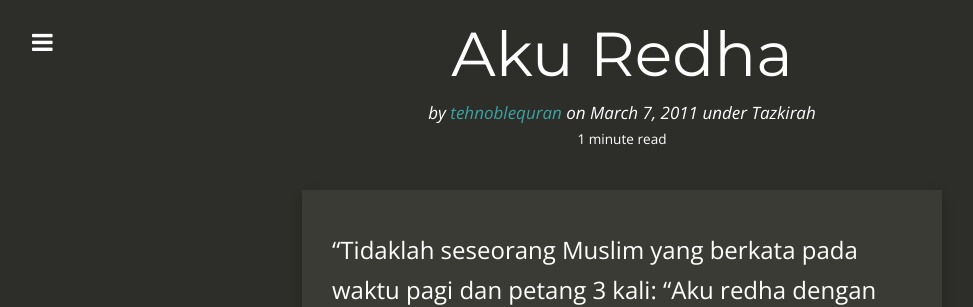
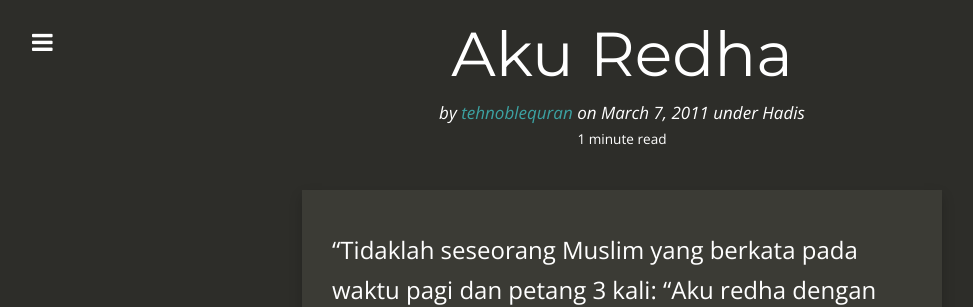
Before and after one commit to kedamaian/swsyafiq, a Jekyll site: the page built from _posts/2011-03-07-aku-redha.md, in a window 1280 px wide. Shown: the top 307 px of the page, without its empty margins (18-991 px from the left). Built offline with Jekyll 4.4.1, drawn with Linux system fonts in a browser that asks for light colours; nearby versions of some CDN libraries; comment, search, counter and statistics services are not loaded.

Commit message:
Updated 2011-03-07-aku-redha.md

```diff
--- a/_posts/2011-03-07-aku-redha.md
+++ b/_posts/2011-03-07-aku-redha.md
@@ -4,7 +4,7 @@ published: true
 author: tehnoblequran
 title: Aku Redha
 categories:
-  - Tazkirah
+  - Hadis
 ---
 "Tidaklah seseorang Muslim yang berkata pada waktu pagi dan petang 3 kali: "Aku redha dengan Allah sebagai Tuhanku, Islam sebagai agamaku dan Muhammad SAW sebagai nabiku", melainkan menjadi hak bagi Allah meredhainya pada hari kiamat".
 
```
